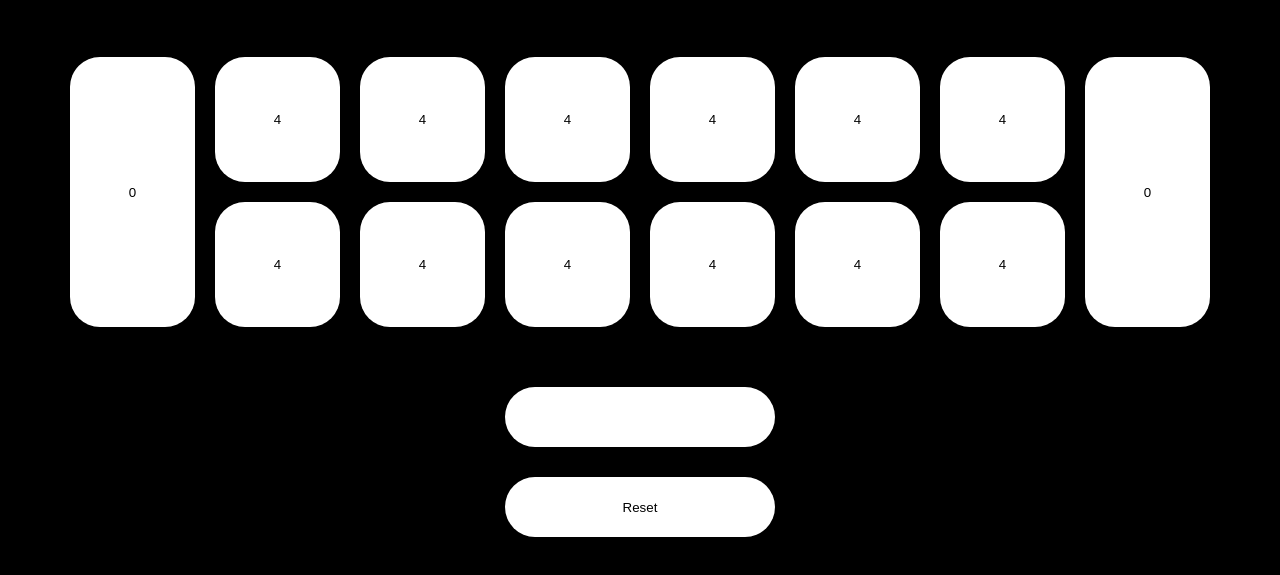
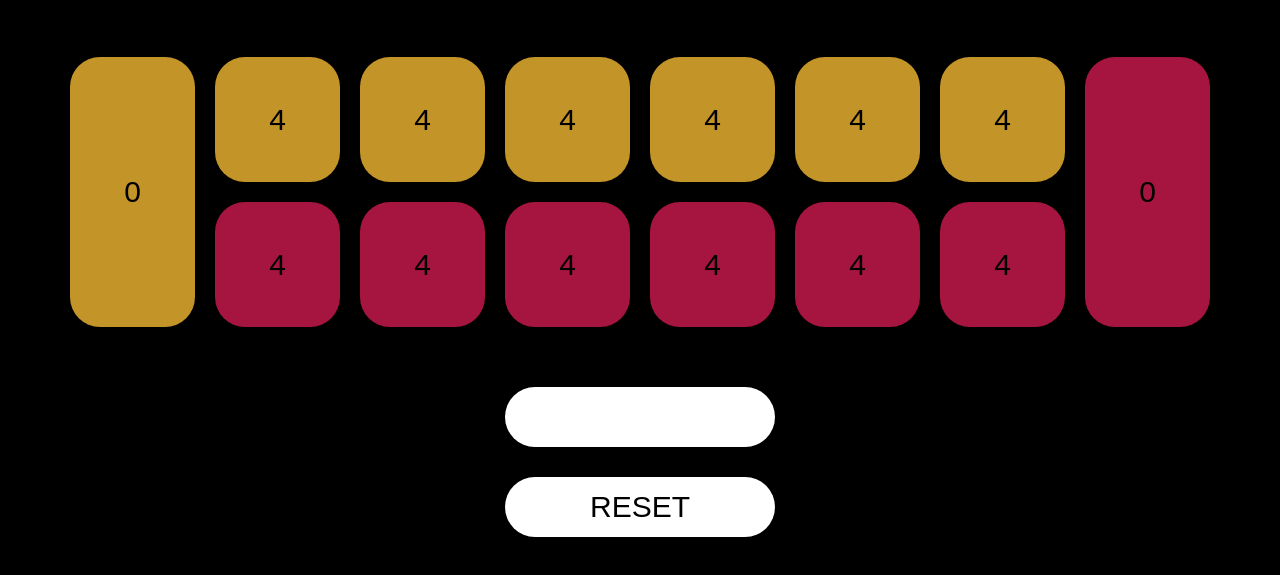
Before and after one commit to iferraro/I.Ferraro-Mancala, a plain HTML site: page MancHTML.html in a window 1280 px wide. Shown: the part 185-760 px from the top of the page. Drawn offline with Linux system fonts and the light colour scheme.

Commit message:
Basic functions done, debugging in progress

```diff
--- a/MancHTML.html
+++ b/MancHTML.html
@@ -43,7 +43,7 @@
         <button id="winnerInd"></button>
     </div>
     <div id="footer">
-        <button id="reset">Reset</button>
+        <button id="reset">RESET</button>
     </div>
 </body>
 </html>
--- a/css/MancCSS.css
+++ b/css/MancCSS.css
@@ -1,5 +1,5 @@
 body {
-    /* background-color: #292C5F; */
+    /* background-color: #26517B; */
     background-color: black;
     margin: 0;
     text-align: center;
@@ -13,7 +13,6 @@ h1 {
     margin-bottom: 0;
     /* background-color: brown; */
 }
-
 #gameBoard {
     display: flex;
     justify-content: center;
@@ -42,30 +41,26 @@ h1 {
     align-items: flex-end;
     /* background-color: chartreuse; */
 }
+button {
+    font-size: 30px;
+}
 #topRow button, #compStore {
-    /* background-color: coral; */
+    background-color: #c39428;
 }
 #bottomRow {
     align-items: flex-start;
     /* background-color: darkslategrey; */
 }
 #bottomRow button, #playerStore {
-    /* background-color: darkorange; */
+    background-color: #A61540;
 }
 .store {
     width: 125px;
     height: 270px;
-    background-color: white;
     border: 0;
     border-radius: 30px;
     margin: 10px;
 }
-/* #compStore {
-    background-color: orange;
-}
-#playerStore {
-    background-color: darkblue;
-} */
 .pit {
     width: 125px;
     height: 125px;
--- a/js/MancJS.js
+++ b/js/MancJS.js
@@ -1,17 +1,56 @@
 /*----- constants -----*/
+const PLAYER_THEME = "#A61540";
+const COMPUTER_THEME = "#C39428";
+
 const pits = {
-    one: document.querySelector("#one"),
-    two: document.querySelector("#two"),
-    three: document.querySelector("#three"),
-    four: document.querySelector("#four"),
-    five: document.querySelector("#five"),
-    six: document.querySelector("#six"),
-    seven: document.querySelector("#seven"),
-    eight: document.querySelector("#eight"),
-    nine: document.querySelector("#nine"),
-    ten: document.querySelector("#ten"),
-    eleven: document.querySelector("#eleven"),
-    twelve: document.querySelector("#twelve")
+    one: {
+        self: document.querySelector("#one"),
+        qty: null
+    },
+    two: {
+        self: document.querySelector("#two"),
+        qty: null
+    },
+    three: {
+        self: document.querySelector("#three"),
+        qty: null
+    },
+    four: {
+        self: document.querySelector("#four"),
+        qty: null
+    },
+    five: {
+        self: document.querySelector("#five"),
+        qty: null
+    },
+    six: {
+        self: document.querySelector("#six"),
+        qty: null
+    },
+    seven: {
+        self: document.querySelector("#seven"),
+        qty: null
+    },
+    eight: {
+        self: document.querySelector("#eight"),
+        qty: null
+    },
+    nine: {
+        self: document.querySelector("#nine"),
+        qty: null
+    },
+    ten: {
+        self: document.querySelector("#ten"),
+        qty: null
+    },
+    eleven: {
+        self: document.querySelector("#eleven"),
+        qty: null
+    },
+    twelve: {
+        self: document.querySelector("#twelve"),
+        qty: null
+    }
 }
 
 const pitOpposites = {
@@ -30,8 +69,14 @@ const pitOpposites = {
 }
 
 const stores = {
-    player: document.querySelector("#playerStore"),
-    computer: document.querySelector("#compStore")
+    player: {
+        self: document.querySelector("#playerStore"),
+        qty: null
+    },
+    computer: {
+        self: document.querySelector("#compStore"),
+        qty: null
+    }
 }
 
 const player = {
@@ -50,8 +95,7 @@ const player = {
         pits.nine,
         pits.eight,
         pits.seven,
-    ],
-    turn: false
+    ]
 }
 
 const computer = {
@@ -70,19 +114,15 @@ const computer = {
         pits.eight,
         pits.seven,
         stores.computer
-    ],
-    turn: false
+    ]
 }
 
 /*----- app's state (variables) -----*/
 let scores;
-let playerTurn;
-let computerTurn;
-
 /*----- cached element references -----*/
 
 /*----- event listeners -----*/
-const allPits = document.querySelectorAll(".pit");
+// const allPits = document.querySelectorAll(".pit");
 // allPits.forEach(function(pit) {
 //     pit.addEventListener("mouseenter", function() {
 //         this.style.height = "175px";
@@ -117,73 +157,69 @@ resetButton.addEventListener("mouseleave", function() {
 
 /*----- functions -----*/
 function init() {
+    for (let store in stores) {
+        stores[store].qty = 0;
+    }
+    for (let pit in pits) {
+        pits[pit].qty = 4;
+    }
+    colorAndLevel();
     // scores = {
-    //     player: 0,
-    //     computer: 0
+    //     player: stores.player.qty,
+    //     computer: stores.computer.qty
     // }
-    stores.player.innerText = 0;
-    stores.computer.innerText = 0;
-    for (let pit in pits) {
-        pits[pit].innerText = 4;
-        pits[pit].style.backgroundColor = "white"; // or theme color of choice
-        pits[pit].style.height = "125px";
-    }
-    stores.player.style.backgroundColor = "white";
-    stores.computer.style.backgroundColor = "white";
     winner = null;
-    // player.turn = true;
-    // computer.turn = false;
     render();
 }
 
 function render() {
     if (sideCount(player) === 0) {
-        stores.computer.innerText += sideCount(computer);
+        stores.computer.qty += sideCount(computer); // remove event listener from empty pits
         empty(computer);
         winnerCheck();
     } else if (sideCount(computer) === 0) {
-        stores.player.innerText += sideCount(player);
+        stores.player.qty += sideCount(player);
         empty(player);
         winnerCheck();
     }
-    for (let pit in pits) {
-        if (Number(pits[pit].innerText) === 0) {
-            pits[pit].style.backgroundColor = "darkslategrey"; // or theme color of choice
-            pits[pit].style.height = "125px";
-        }
-    }
-    for (let store in stores) {
-        stores[store].style.backgroundColor = "white";
-    }
+    updateNumbers();
 }
 
 function sideCount(user) {
     let count = 0;
     user.side.forEach(function(pit) {
-        count += Number(pit.innerText);
+        count += pit.qty;
     });
     return count;
 }
 
 function empty(user) {
     user.side.forEach(function(pit) {
-        pit.innerText = 0;
+        pit.qty = 0;
     });
 }
 
-function wipeout() {
-    for (let pit in pits) {
-        pits[pit].style.backgroundColor = "white"; // or theme color of choice;
-    }
-    for (let store in stores) {
-        stores[store].style.backgroundColor = "white";
-    }
+function colorAndLevel() {
+    player.side.forEach(function(p) {
+        p.self.style.backgroundColor = PLAYER_THEME;
+        p.self.style.height = "125px";
+    });
+    const playerStore = stores.player;
+    playerStore.self.style.backgroundColor = PLAYER_THEME;
+    playerStore.self.style.width = "125px";
+    computer.side.forEach(function(q) {
+        q.self.style.backgroundColor = COMPUTER_THEME;
+        q.self.style.height = "125px";
+    });
+    const computerStore = stores.computer;
+    computerStore.self.style.backgroundColor = COMPUTER_THEME;
+    computerStore.self.style.width = "125px";
 }
 
 function winnerCheck() {
-    if (stores.player.innerText > stores.computer.innerText) {
+    if (stores.player.qty > stores.computer.qty) {
         winner = "Player";
-    } else if (stores.player.innerText < stores.computer.innerText) {
+    } else if (stores.player.qty < stores.computer.qty) {
         winner = "Computer"
     } else {
         winner = "Tie";
@@ -192,27 +228,39 @@ function winnerCheck() {
     winScreen.innerText = winner;
 }
 
-gameplay();
+function updateNumbers() { // make dependent on each theme?
+    for (let store in stores) {
+        stores[store].self.innerText = stores[store].qty;
+    }
+    for (let pit in pits) {
+        pits[pit].self.innerText = pits[pit].qty;
+        if (pits[pit].qty === 0) {
+            pits[pit].self.style.backgroundColor = "darkslategrey";
+        }
+    }
+}
 
-function gameplay() {
 init();
 player.side.forEach(function(p) {
-        p.addEventListener("click", function() {
+    p.self.addEventListener("click", function() {
         playerMove(p);
     });
 });
-}
 
 function playerMove(bowl) {
+    if (bowl.qty === 0) {
+        return;
+    }
     let restP = sow(player, bowl);
-    restP.style.backgroundColor = "blue";
+    //render();
+    restP.self.style.backgroundColor = "blue";
     if (restP === stores.player) {
         render();
         return;
     } else if (player.side.includes(restP)) {
-        if (Number(restP.innerText) === 1) {
-            if (pitOpposites[restP].innerText > 0) {
-                merge(restP, stores.player);
+        if (restP.qty === 1) {
+            if (pitOpposites[String(restP.self.id)].qty > 0) {
+                playerMerge(restP);
                 render();
                 computerMove();
             }
@@ -224,15 +272,15 @@ function playerMove(bowl) {
 
 function computerMove() {
     let restC = sow(computer, computerChoice());
-    restC.style.backgroundColor = "red";
-    console.log(restC.style.backgroundColor);
+    //render();
+    restC.self.style.backgroundColor = "red";
     if (restC === stores.computer) {
         render();
         computerMove();
     } else if (computer.side.includes(restC)) {
-        if (Number(restC.innerText) === 1) {
-            if (pitOpposites[restC].innerText > 0) {
-                merge(restC, stores.computer);
+        if (restC.qty === 1) {
+            if (pitOpposites[String(restC.self.id)].qty > 0) {
+                computerMerge(restC);
                 render();
                 return;
             }
@@ -243,16 +291,15 @@ function computerMove() {
 }
 
 function sow(user, pit) {
-    if (pit.innerText > 0) {
-        wipeout();
-        let stonesInHand = Number(pit.innerText);
+    colorAndLevel();
+    let stonesInHand = pit.qty;
     let pitInd = user.route.indexOf(pit) + 1;
     if (pitInd === user.route.length) {
         pitInd = 0;
     }
-        pit.innerText = 0;
+    pit.qty = 0;
     while (stonesInHand > 0) {
-            user.route[pitInd].innerText++;
+        user.route[pitInd].qty++;
         stonesInHand--;
         pitInd++;
         if (pitInd === user.route.length) {
@@ -262,19 +309,27 @@ function sow(user, pit) {
     let finalPit = user.route[pitInd-1];
     return finalPit;
 }
+
+function playerMerge(pit) {
+    stores.player.qty += pit.qty;
+    pit.qty = 0;
+    oppositePit = pitOpposites[String(pit.self.id)];
+    stores.player.qty += oppositePit.qty;
+    oppositePit.qty = 0;
 }
 
-function merge(pit, user) {
-    stores[user].innerText += pit.innerText;
-    pit.innerText = 0;
-    stores[user].innerText += pitOpposites[pit].innerText;
-    pitOpposites[pit].innerText = 0;
+function computerMerge(pit) {
+    stores.computer.qty += pit.qty;
+    pit.qty = 0;
+    oppositePit = pitOpposites[String(pit.self.id)];
+    stores.computer.qty += oppositePit.qty;
+    oppositePit.qty = 0;
 }
 
 function computerChoice() {
     let availablePits = [];
     computer.side.forEach(function(p) {
-        if (Number(p.innerText) > 0 ) {
+        if (p.qty > 0 ) {
             availablePits.push(p);
         }
     });
```
Lines whose indentation alone changed are shown as unchanged.
